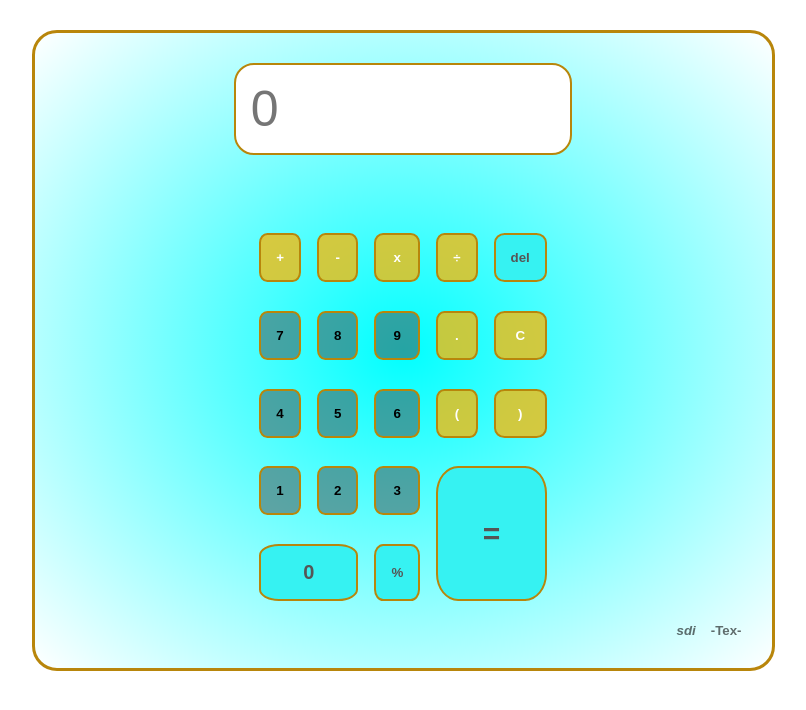
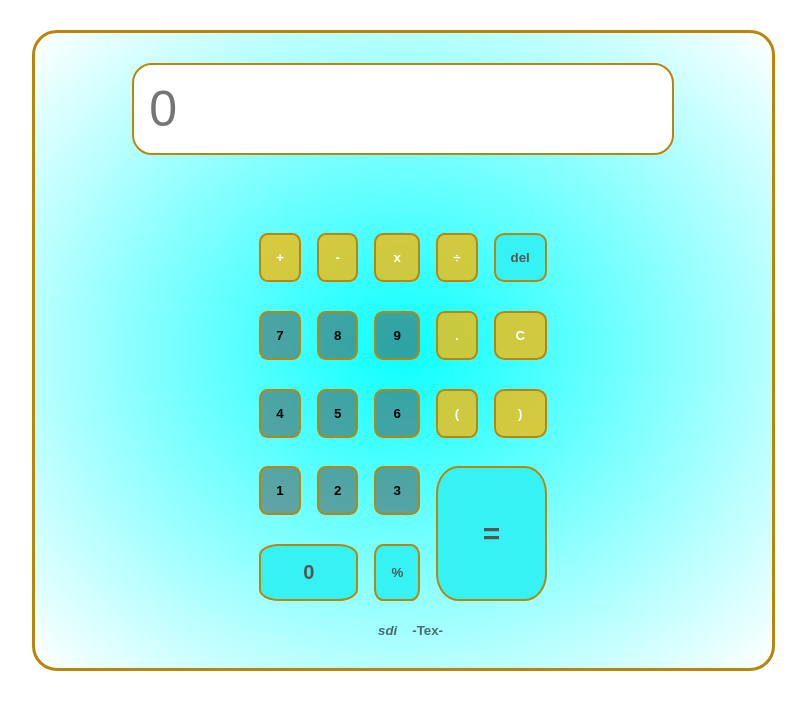
Before and after one commit to heribertbrand/amcalculator, a plain HTML site: page index.html in a window 1280 px wide. Shown: the whole page, without its empty margins (237-1043 px from the left). Drawn offline with Linux system fonts and the light colour scheme.

Commit message:
second commit

```diff
--- a/assets/styles/styles.css
+++ b/assets/styles/styles.css
@@ -10,7 +10,7 @@
   display: flex;
   align-content: center;
   flex-direction: column;
-  background-image: radial-gradient(#01ffff, #fff);
+  background-image: radial-gradient(#0cffff, #fff);
   width: fit-content;
   /* height: 95vh; */
   margin: 0 auto;
@@ -25,7 +25,7 @@
   align-items: center;
   justify-content: center;
   flex-direction: column;
-  width: 50%;
+  width: 80%;
   height: 30%;
   margin:  auto;
   border: 2.5px solid darkgoldenrod;
@@ -101,7 +101,7 @@
 
 h5 {
   margin-top: -3.5rem;
-  align-self: flex-end;
+  align-self: center;
   justify-content: center;
   color: #00000093;
 }
```
